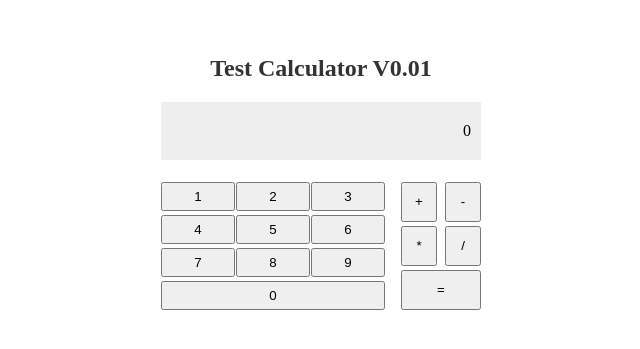
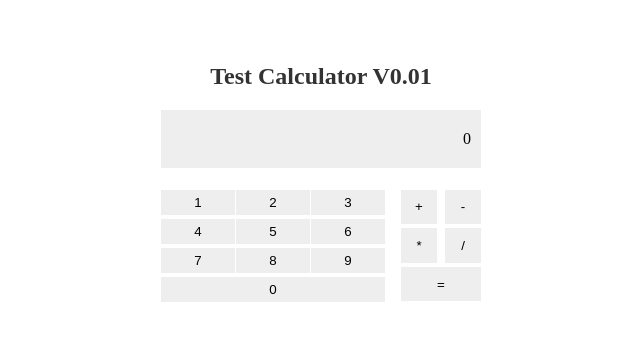
Before and after one commit to DeviAlex/calculator-lesson, a plain HTML site: page index.html in a window 1280 px wide. Shown: the part 207-556 px from the top of the page, without its empty margins (319-959 px from the left). Drawn offline with Linux system fonts and the light colour scheme.

Commit message:
update button style

```diff
--- a/main.css
+++ b/main.css
@@ -28,6 +28,8 @@
 
 .calculator button {
     cursor: pointer;
+    background-color: #eee;
+    border: none;
 }
 
 .calculator__current {
```
